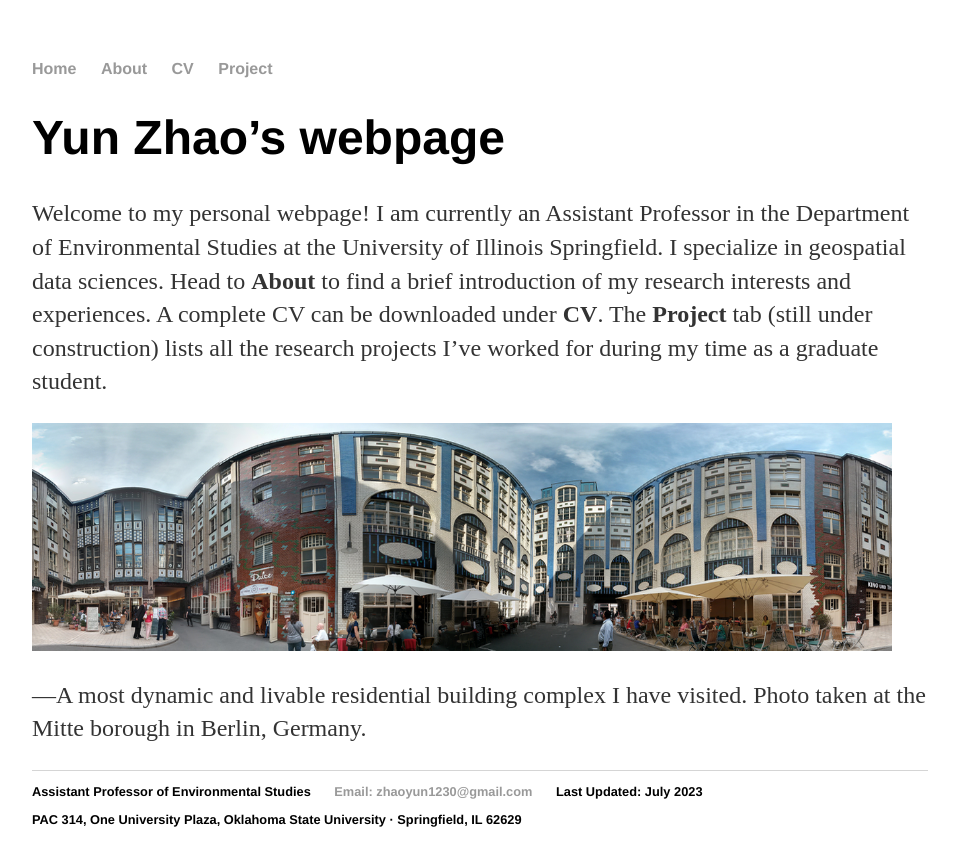
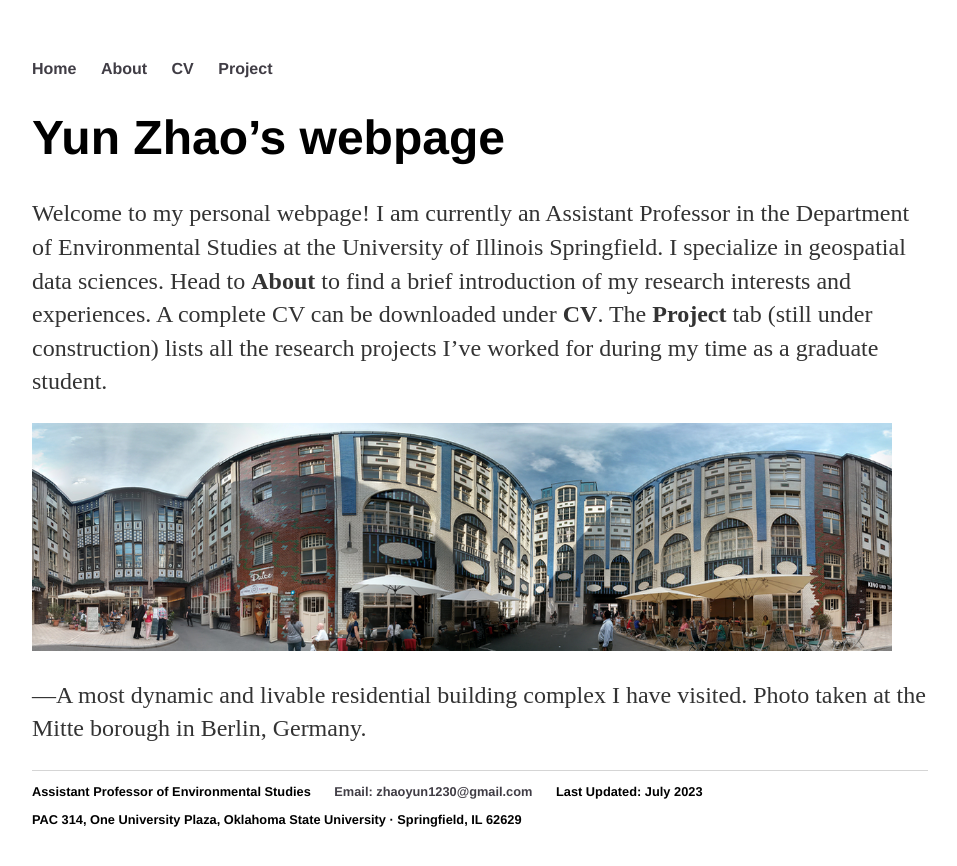
Before and after one commit to yun-zhao/yun-zhao.github.io, a Jekyll site: the page built from index.html, in a window 1280 px wide. Shown: the top 866 px of the page, without its empty margins (160-1117 px from the left). Built offline with Jekyll 4.4.1, drawn with Linux system fonts in a browser that asks for light colours.

Commit message:
Update main.css
color for links

```diff
--- a/css/main.css
+++ b/css/main.css
@@ -14,7 +14,7 @@ nav ul li, footer ul li {
 }
 a {
     text-decoration: none;
-    color: #999;
+    color: #403d45;
 }
 a:hover {
     text-decoration: underline;
```
